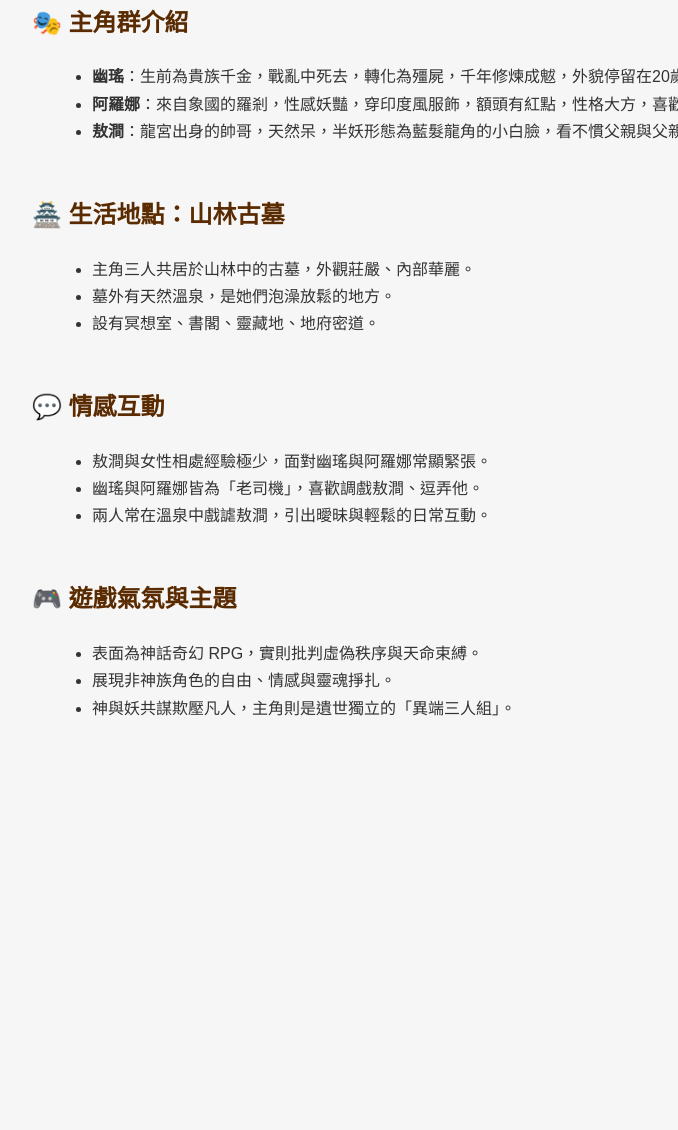
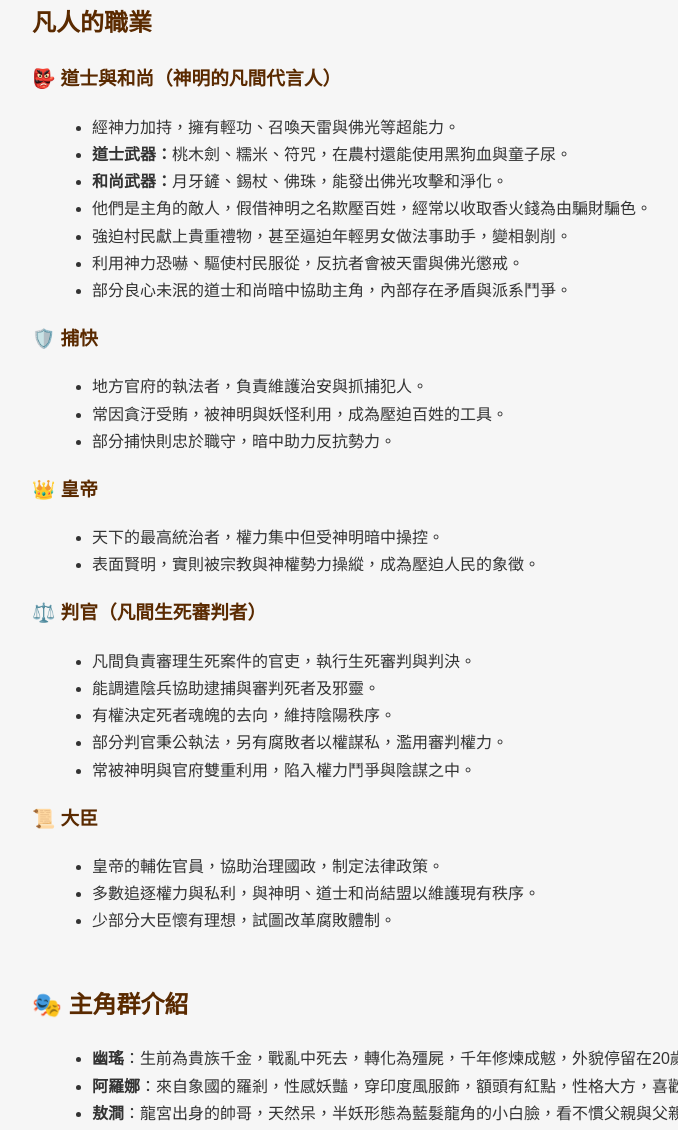
Before and after one commit to ChrisChou19990904/pangu_planet, a website built with Vite: page index.html in a window 1280 px wide. Shown: the part 2621-3751 px from the top of the page, without its empty margins (16-694 px from the left). Before the commit the page ends 3441 px from the top, so only its background shows below. Built offline with nearby package versions, Linux system fonts and the light colour scheme.

Commit message:
ａｓｄ

```diff
--- a/index.html
+++ b/index.html
@@ -146,6 +146,51 @@
 </div>
 
 <div class="section">
+  <h2>凡人的職業</h2>
+
+  <h3>👺 道士與和尚（神明的凡間代言人）</h3>
+  <ul>
+    <li>經神力加持，擁有輕功、召喚天雷與佛光等超能力。</li>
+    <li><strong>道士武器：</strong>桃木劍、糯米、符咒，在農村還能使用黑狗血與童子尿。</li>
+    <li><strong>和尚武器：</strong>月牙鏟、錫杖、佛珠，能發出佛光攻擊和淨化。</li>
+    <li>他們是主角的敵人，假借神明之名欺壓百姓，經常以收取香火錢為由騙財騙色。</li>
+    <li>強迫村民獻上貴重禮物，甚至逼迫年輕男女做法事助手，變相剝削。</li>
+    <li>利用神力恐嚇、驅使村民服從，反抗者會被天雷與佛光懲戒。</li>
+    <li>部分良心未泯的道士和尚暗中協助主角，內部存在矛盾與派系鬥爭。</li>
+  </ul>
+
+  <h3>🛡️ 捕快</h3>
+  <ul>
+    <li>地方官府的執法者，負責維護治安與抓捕犯人。</li>
+    <li>常因貪汙受賄，被神明與妖怪利用，成為壓迫百姓的工具。</li>
+    <li>部分捕快則忠於職守，暗中助力反抗勢力。</li>
+  </ul>
+
+  <h3>👑 皇帝</h3>
+  <ul>
+    <li>天下的最高統治者，權力集中但受神明暗中操控。</li>
+    <li>表面賢明，實則被宗教與神權勢力操縱，成為壓迫人民的象徵。</li>
+  </ul>
+
+  <h3>⚖️ 判官（凡間生死審判者）</h3>
+  <ul>
+    <li>凡間負責審理生死案件的官吏，執行生死審判與判決。</li>
+    <li>能調遣陰兵協助逮捕與審判死者及邪靈。</li>
+    <li>有權決定死者魂魄的去向，維持陰陽秩序。</li>
+    <li>部分判官秉公執法，另有腐敗者以權謀私，濫用審判權力。</li>
+    <li>常被神明與官府雙重利用，陷入權力鬥爭與陰謀之中。</li>
+  </ul>
+
+  <h3>📜 大臣</h3>
+  <ul>
+    <li>皇帝的輔佐官員，協助治理國政，制定法律政策。</li>
+    <li>多數追逐權力與私利，與神明、道士和尚結盟以維護現有秩序。</li>
+    <li>少部分大臣懷有理想，試圖改革腐敗體制。</li>
+  </ul>
+</div>
+
+
+<div class="section">
     <h2>🎭 主角群介紹</h2>
     <ul>
         <li><strong>幽瑤</strong>：生前為貴族千金，戰亂中死去，轉化為殭屍，千年修煉成魃，外貌停留在20歲。</li>
```
